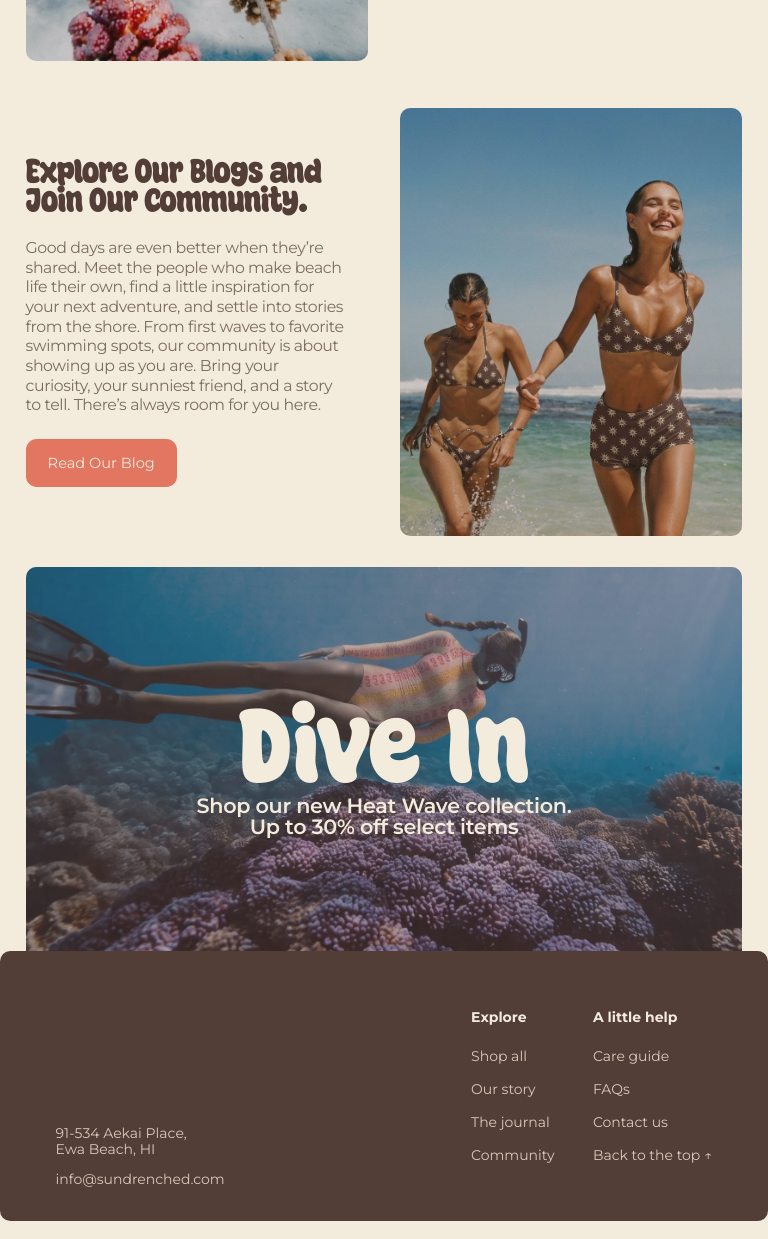
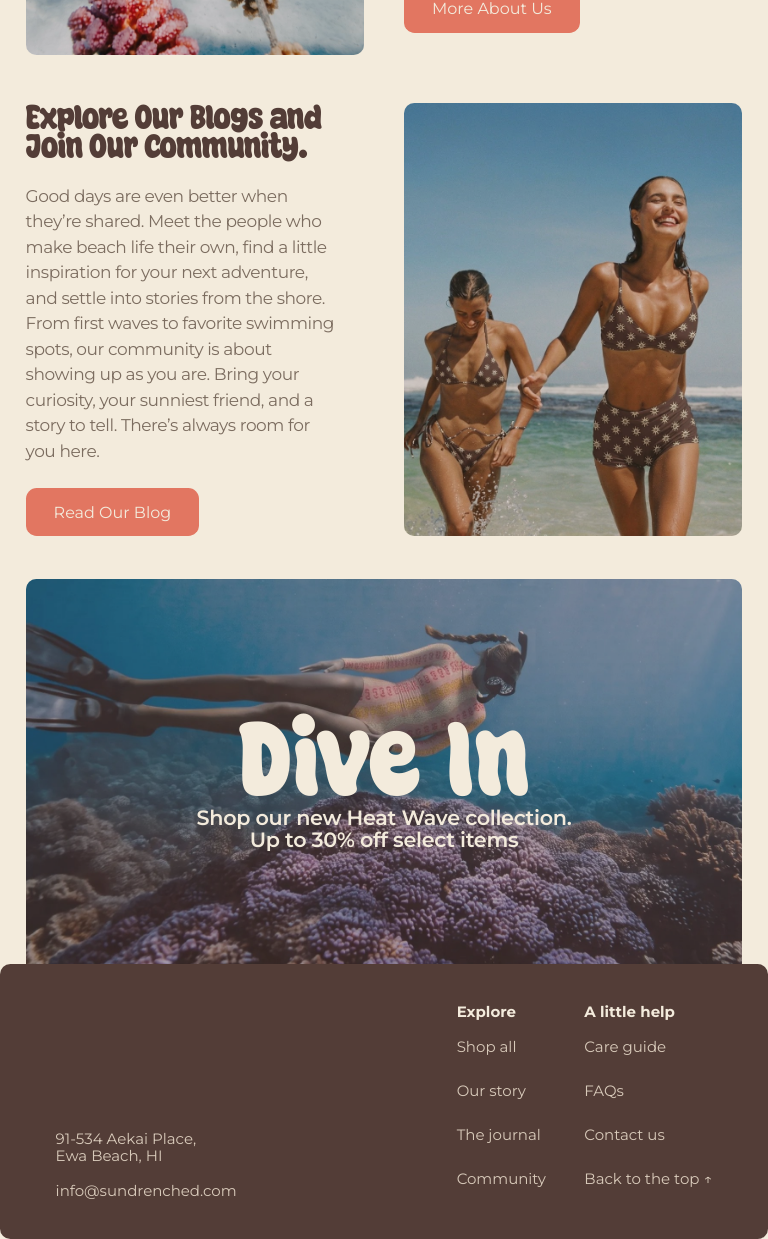
Before and after one commit to NicRios/sundrenched, a plain HTML site: page index.html in a window 768 px wide. Shown: the part 1394-2633 px from the top of the page. Drawn offline with Linux system fonts and the light colour scheme.

Commit message:
feat: tablet touch sizing, wider gaps on tablet, Read Our Blog links to the blog (#26)
- Tablet (641-1000px): every tap target is at least 44px tall (nav links, Shop now, collection Shop buttons, footer links and email); top bar text 12px; story paragraphs 17px at 1.5 line height; footer text 15px; collection card titles sit 12px higher to make room for the taller buttons.
- Tablet gaps: the space above the Dive In banner (Home) and between the scrolling banner and the ocean story (About) is 40% larger than desktop.
- Home: the "Read Our Blog" button now links to blog.html instead of opening the journal popup.
- Desktop and phone layouts are unchanged. CSS cache-bust tag bumped on all four pages.

Co-authored-by: Claude Sonnet 5.5 <noreply@anthropic.com>

```diff
--- a/assets/css/styles.css
+++ b/assets/css/styles.css
@@ -190,15 +190,31 @@ dialog .search-status{font-size:13px;margin:20px 0 8px}
   .product-card__details{padding:10px 2px 0}
   .product-card__name,.product-card__price{font-size:12px}
 }
+/* Tablet (641-1000px): the scaled desktop layout, with touch-friendly sizing on top: 44px tap targets, 12px+ text, ~1.5 line height. */
 @media(max-width:1000px) and (min-width:641px){
-  .story{grid-template-columns:1fr 1fr;gap:32px;margin-inline:0}
+  .utility-inner{font-size:12px}
+  .utility-inner>span{letter-spacing:.08em}
+  .desktop-nav a:not(.brand){padding:12px 6px}
+  .hero-button{min-height:44px;padding:0 calc(28px - .7em);font-size:16px}
+  .category-copy{top:8px}
+  .category-button{min-height:44px;padding:0 18px;font-size:14px;bottom:calc((100% - 10px)*.06 + 10px)}
+  .story{grid-template-columns:1fr 1fr;gap:40px;margin-inline:0}
   .story-copy h2{font-size:clamp(26px,3.75vw,38px)}
-  .story-copy>p{font-size:clamp(15px,2.05vw,20px);line-height:1.25;margin-top:22px}
+  .story-copy>p{font-size:17px;line-height:1.5;margin-top:22px}
   .story-button{font-size:19px;margin-top:24px}
+  .story-ocean .story-button,.story-community .story-button{min-height:48px;padding:0 28px;font-size:16px}
   .story-photo{height:100%;min-height:400px;aspect-ratio:765/1024}
   .story-community .story-photo{aspect-ratio:820/1024}
+  .closing-section{margin-top:calc(clamp(26px,4vw,57.5px)*1.4)} /* gap above the Dive In banner: 40% larger than the desktop value */
+  .about-community{margin-top:calc(clamp(26px,4vw,57.5px)*1.4)} /* About page: gap between the scrolling banner and the ocean story, 40% larger than desktop */
   .footer-brand{flex-basis:38%}
   .footer-inner{padding:26px calc(var(--gutter) + 30px);min-height:270px}
+  .footer-links{font-size:15px}
+  .footer-links>div{gap:0}
+  .footer-links h2{margin-bottom:2px}
+  .footer-links a,.footer-links button{display:inline-flex;align-items:center;min-height:44px}
+  address{font-size:15px}
+  address a{display:inline-flex;align-items:center;min-height:44px;margin-top:4px}
 }
 @media(max-width:640px){
   .utility-inner{font-size:10px;gap:8px}
--- a/index.html
+++ b/index.html
@@ -10,7 +10,7 @@
   <link rel="preconnect" href="https://fonts.googleapis.com">
   <link rel="preconnect" href="https://fonts.gstatic.com" crossorigin>
   <link href="https://fonts.googleapis.com/css2?family=Montserrat:wght@400;500;600;700&display=swap" rel="stylesheet">
-  <link rel="stylesheet" href="assets/css/styles.css?v=about-arrow">
+  <link rel="stylesheet" href="assets/css/styles.css?v=tablet-home4">
   <script src="assets/js/main.js" defer></script>
 </head>
 <body id="top">
@@ -87,7 +87,7 @@
       <div class="story-copy">
         <h2 id="community-title">Explore Our Blogs and Join Our Community.</h2>
         <p>Good days are even better when they’re shared. Meet the people who make beach life their own, find a little inspiration for your next adventure, and settle into stories from the shore. From first waves to favorite swimming spots, our community is about showing up as you are. Bring your curiosity, your sunniest friend, and a story to tell. There’s always room for you here.</p>
-        <button class="button story-button" type="button" data-open="journal-dialog">Read Our Blog</button>
+        <a class="button story-button" href="blog.html">Read Our Blog</a>
       </div>
       <div class="story-photo photo-frame"><img src="assets/images/community.png" width="820" height="1024" alt="Two friends in matching chocolate sun-print swimwear running out of the sea" loading="lazy"></div>
     </section>
```
Also changed, not shown: about.html (+1 -1 lines), blog.html (+1 -1 lines), shop.html (+1 -1 lines).
